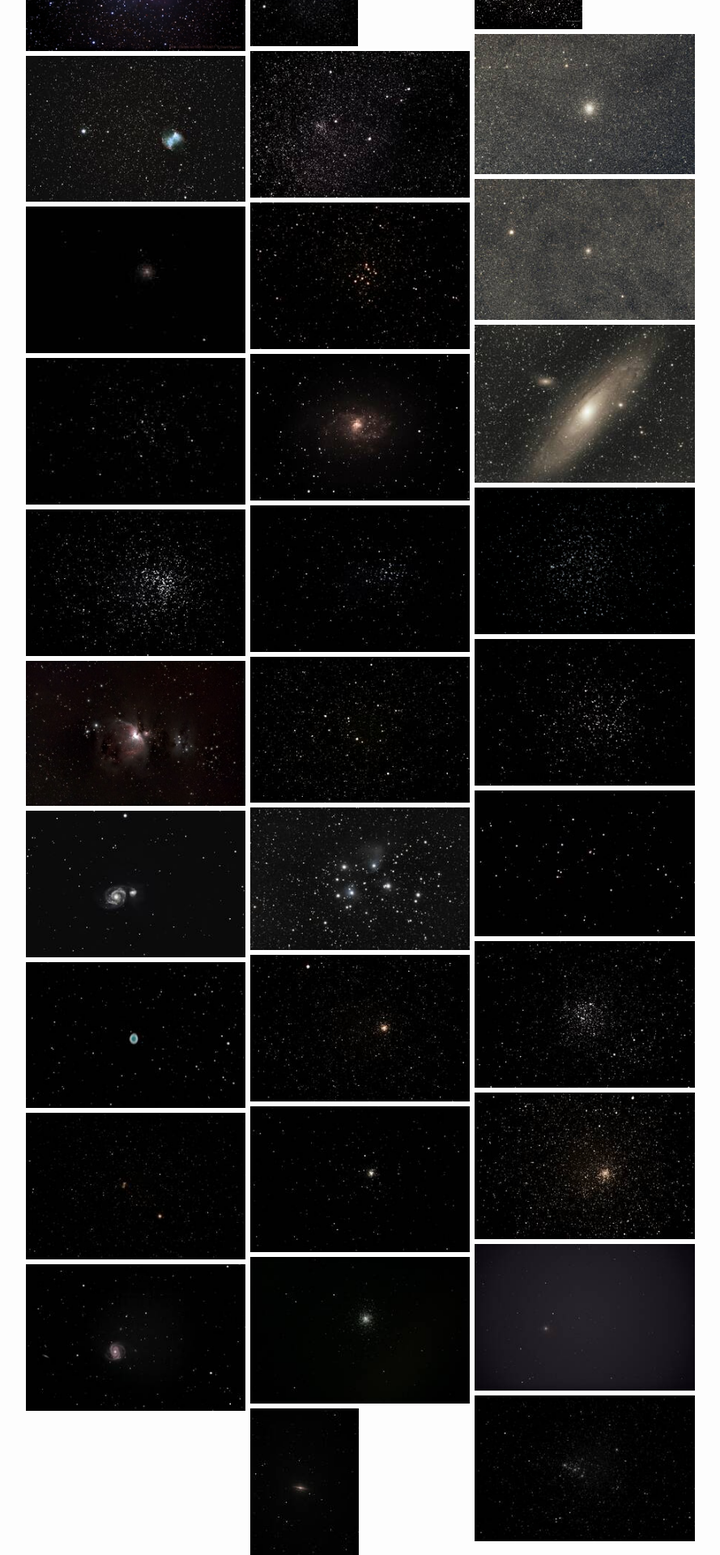
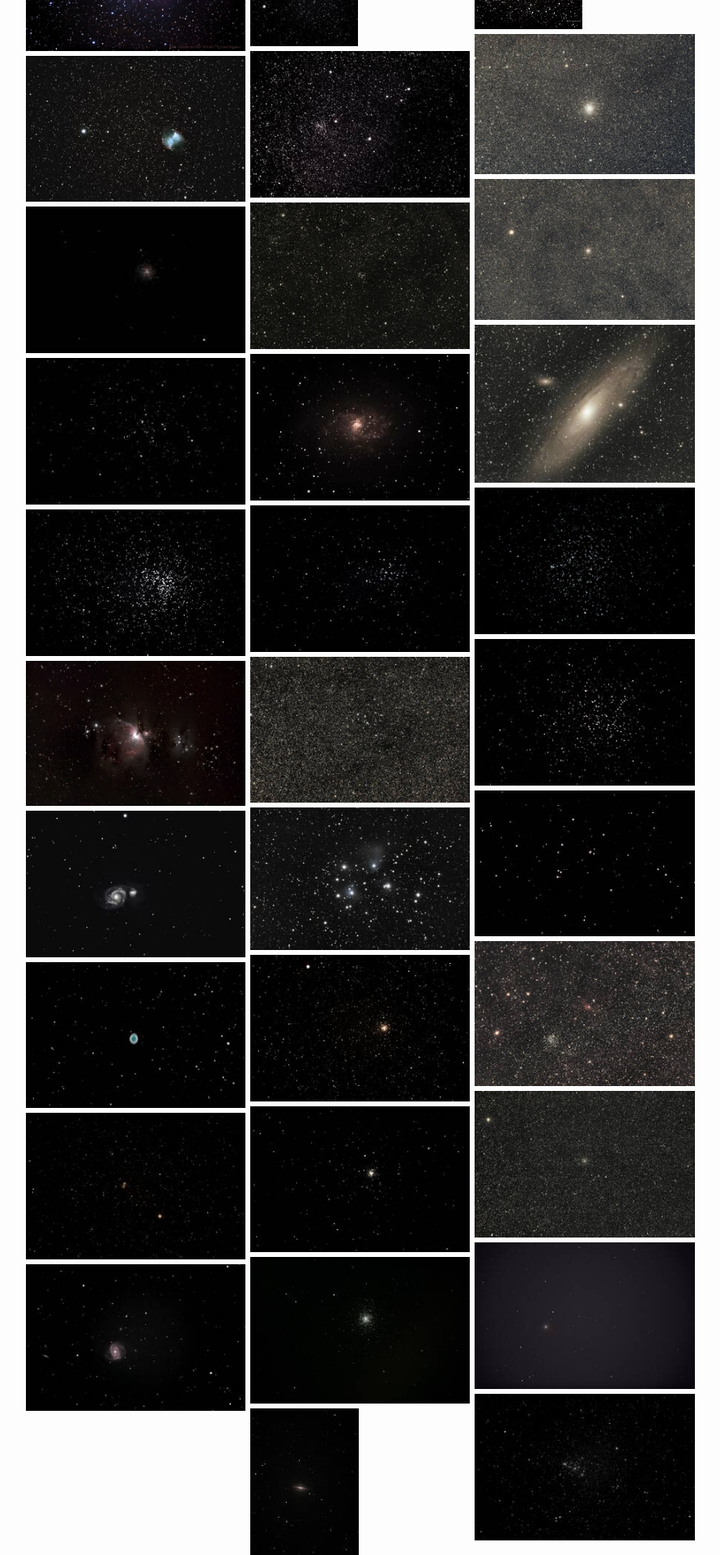
Before and after one commit to dmoulton/dmoulton.github.io, a Jekyll site: the page built from pages/astrophotography/messier.md, in a window 1280 px wide. Shown: the part 1288-3208 px from the top of the page at 81% size, without its empty margins (191-1080 px from the left). Built offline with Jekyll 4.4.1, drawn with Linux system fonts in a browser that asks for light colours; comment, search, counter and statistics services are not loaded.

Commit message:
updated m29, m39, m52, and m71

```diff
--- a/_data/galleries/messier.yml
+++ b/_data/galleries/messier.yml
@@ -153,11 +153,10 @@ pictures:
   thumbnail: m28-300x192.jpg
   title: M28
 - filename: m29
-  original: m29-5000x3327.jpg
-  sizes:
-  - m29-300x200.jpg
+  original: m29-6024x4022.jpg
+  sizes: []
   sort_id: 29
-  thumbnail: m29-300x200.jpg
+  thumbnail: m29-thumbnail.jpg
   title: M29
 - filename: m30
   original: m30-6096x4056.jpg
@@ -219,8 +218,9 @@ pictures:
   original: m39-6096x4056.jpg
   sizes:
   - m39-300x200.jpg
+  - m39-6024x4022.jpg
   sort_id: 39
-  thumbnail: m39-300x200.jpg
+  thumbnail: m39-thumbnail.jpg
   title: M39
 - filename: m42
   original: m42-4918x3252.jpg
@@ -231,8 +231,7 @@ pictures:
   title: M42
 - filename: m44
   original: m44-6096x4056.jpg
-  sizes:
-  - m44-thumbnail.jpg
+  sizes: []
   sort_id: 44
   thumbnail: m44-thumbnail.jpg
   title: M44
@@ -251,11 +250,10 @@ pictures:
   thumbnail: m51-300x200.jpg
   title: M51
 - filename: m52
-  original: m52-6096x4056.jpg
-  sizes:
-  - m52-300x200.jpg
+  original: m52-5687x3756.jpg
+  sizes: []
   sort_id: 52
-  thumbnail: m52-300x200.jpg
+  thumbnail: m52-thumbnail.jpg
   title: M52
 - filename: m56
   original: m56-6096x4056.jpg
@@ -272,11 +270,10 @@ pictures:
   thumbnail: m57-300x200.jpg
   title: M57
 - filename: m71
-  original: m71-6096x4056.jpg
-  sizes:
-  - m71-300x200.jpg
+  original: m71-6024x4022.jpg
+  sizes: []
   sort_id: 71
-  thumbnail: m71-300x200.jpg
+  thumbnail: m71-thumbnail.jpg
   title: M71
 - filename: m72
   original: m72-6096x4056.jpg
```
Also changed, not shown: assets/astrophotography/messier/m29-300x200.jpg (deleted), assets/astrophotography/messier/m29-5000x3327.jpg (deleted), assets/astrophotography/messier/m29-thumbnail.jpg (added), assets/astrophotography/messier/m39-thumbnail.jpg (added), assets/astrophotography/messier/m52-300x200.jpg (deleted), assets/astrophotography/messier/m52-6096x4056.jpg (deleted), assets/astrophotography/messier/m52-thumbnail.jpg (added), assets/astrophotography/messier/m71-300x200.jpg (deleted), assets/astrophotography/messier/m71-6096x4056.jpg (deleted), assets/astrophotography/messier/m71-thumbnail.jpg (added), 4 other files.
